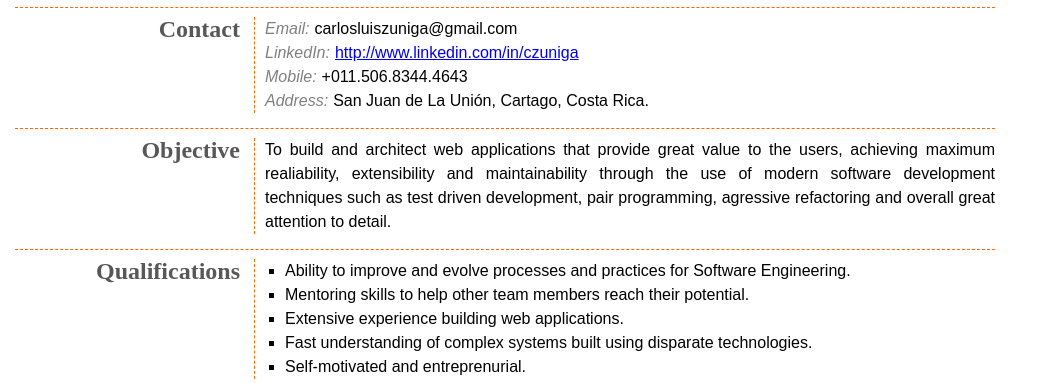
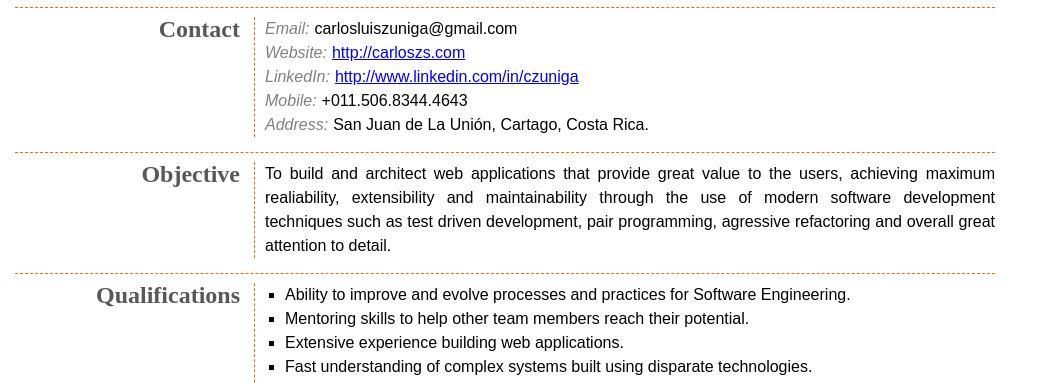
Before and after one commit to CarlosZ/carlosz.github.com, a plain HTML site: page index.html in a window 1280 px wide. Shown: the part 77-460 px from the top of the page, without its empty margins (0-1063 px from the left). Drawn offline with Linux system fonts and the light colour scheme.

Commit message:
Added website link

```diff
--- a/index.html
+++ b/index.html
@@ -149,6 +149,7 @@ table {
       <h2>Contact</h2>
       <div class="content">
         <span class="label">Email:</span>carlosluiszuniga@gmail.com<br/>
+        <span class="label">Website:</span><a target="_blank" href="http://carloszs.com">http://carloszs.com</a><br/>
         <span class="label">LinkedIn:</span><a target="_blank" href="http://www.linkedin.com/in/czuniga">http://www.linkedin.com/in/czuniga</a><br/>
         <span class="label">Mobile:</span>+011.506.8344.4643<br/>
         <span class="label">Address:</span>San Juan de La Uni&oacute;n, Cartago, Costa Rica.
```
